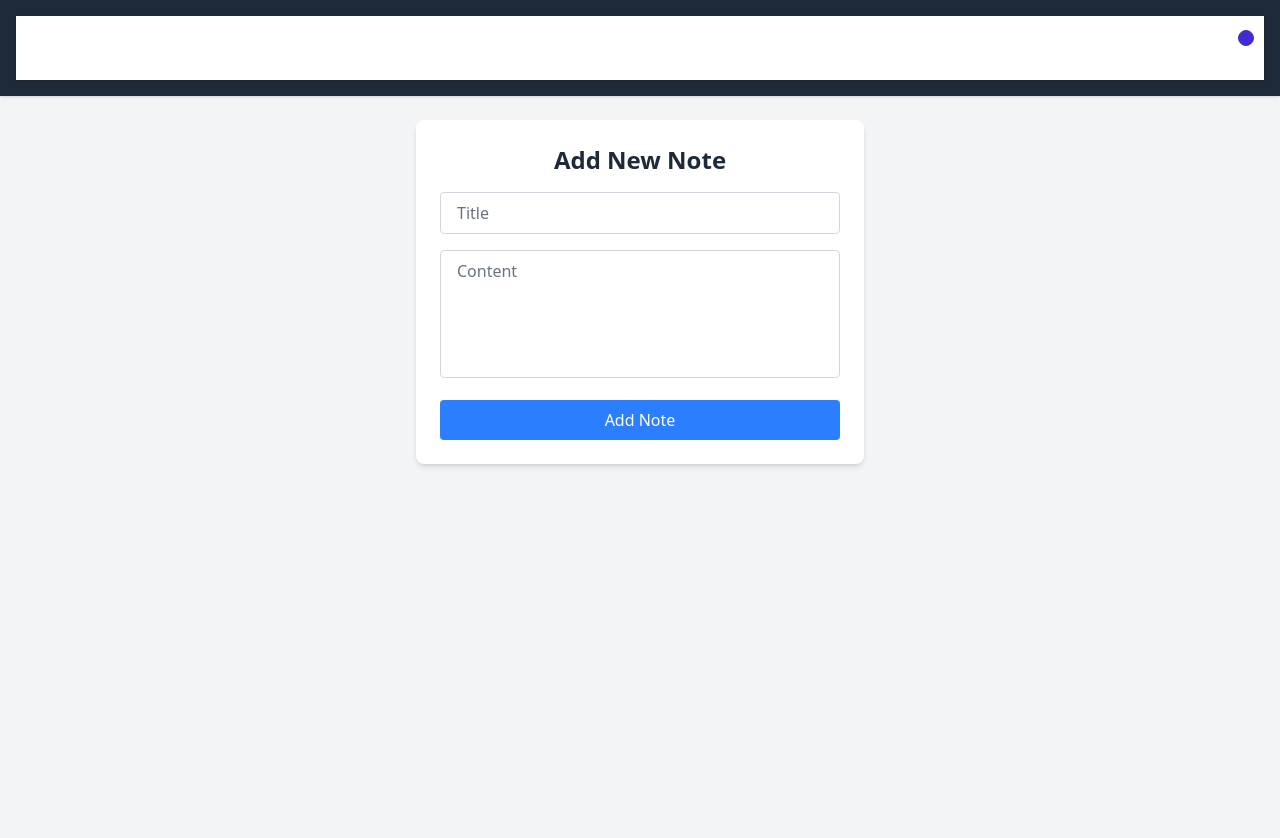
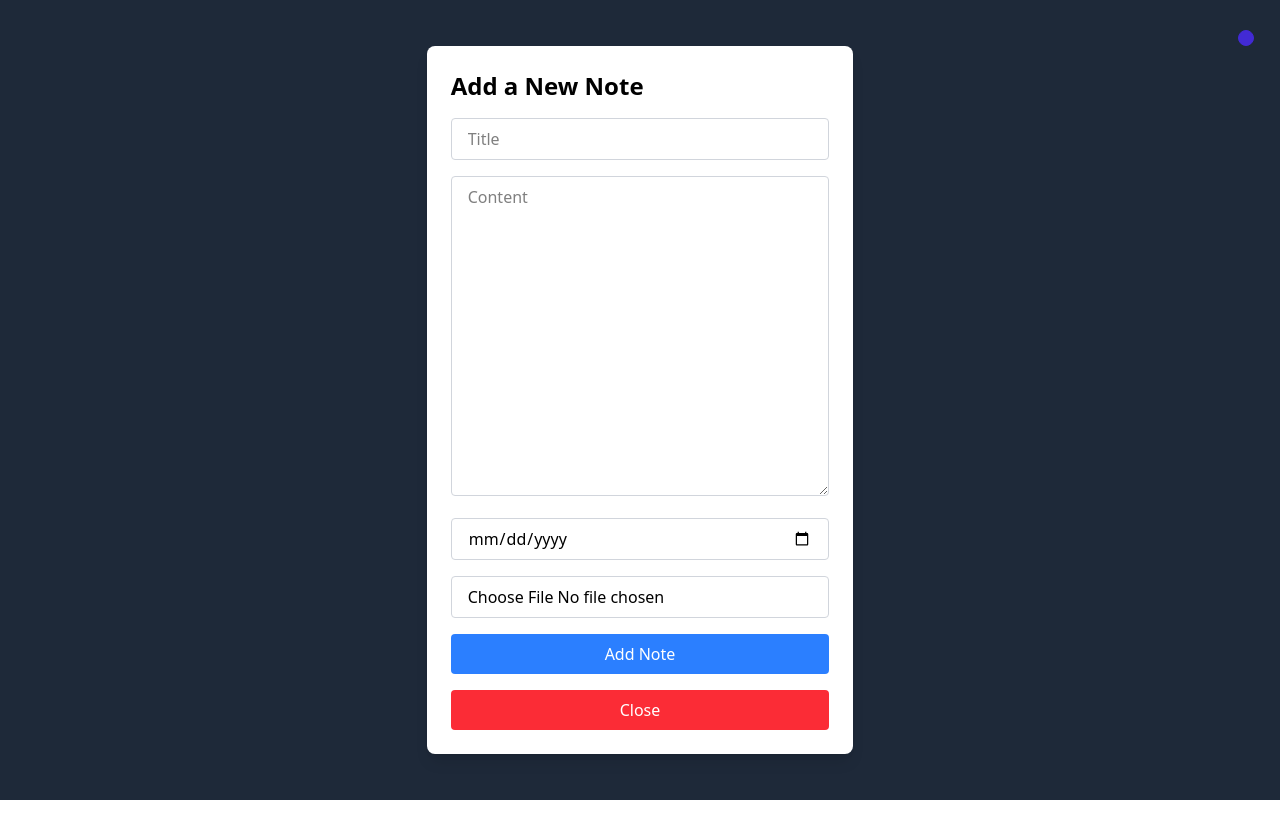
Before and after one commit to syricano/remind-me, a React (Vite) app: page /add in a window 1280 px wide. Shown: the top 838 px of the page. After the commit the page ends 800 px from the top, so only its background shows below. Built offline with nearby package versions, Linux system fonts and the light colour scheme.

Commit message:
add imgUrl to notes, and add modal

```diff
--- a/src/App.jsx
+++ b/src/App.jsx
@@ -2,7 +2,7 @@ import React from 'react';
 import { Routes, Route } from 'react-router-dom';
 import Header from './components/header';
 import Home from './components/home';
-import AddNote from './components/addNote';
+import AddNoteModal from './components/addNoteModal';
 import ViewNotes from './components/viewNotes';
 import SearchNotes from './components/searchNotes';
 import ContactUs from './components/contactUs';
@@ -20,7 +20,7 @@ const App = () => {
       <Header />
       <Routes>
         <Route index element={<Home />} />
-        <Route path="/add" element={<AddNote />} />
+        <Route path="/add" element={<AddNoteModal />} />
         <Route path="/view" element={<ViewNotes />} />
         <Route path="/view/:index" element={<ViewNote />} /> {/* View note by index */}
         <Route path="/edit/:id" element={<EditNotes />} /> {/* Edit note route */}
--- a/src/components/addNote.jsx
+++ /dev/null
@@ -1,68 +0,0 @@
-import React, { useState, useEffect } from "react";
-import { useNavigate } from "react-router-dom"; // 👈 Step 1
-
-const AddNote = () => {
-    const [notes, setNotes] = useState([]);
-    const navigate = useNavigate(); // 👈 Step 2
-
-    useEffect(() => {
-        const storedNotes = JSON.parse(localStorage.getItem("notes")) || [];
-        setNotes(storedNotes);
-    }, []);
-
-    const handleAddNote = (e) => {
-        e.preventDefault();
-
-        const today = new Date().toISOString().split("T")[0];
-
-        const newNote = {
-            title: e.target[0].value,
-            content: e.target[1].value,
-            date: today,
-        };
-
-        const updatedNotes = [...notes, newNote];
-        setNotes(updatedNotes);
-        localStorage.setItem("notes", JSON.stringify(updatedNotes));
-
-        e.target[0].value = "";
-        e.target[1].value = "";
-
-        alert("Note added successfully!");
-
-        navigate("/"); // 👈 Step 3: Redirect to homepage
-    };
-
-    return (
-        <div className="p-6 bg-gray-100 min-h-screen flex justify-center items-start">
-            <form
-                onSubmit={handleAddNote}
-                className="bg-white shadow-md rounded-lg p-6 w-full max-w-md space-y-4"
-            >
-                <h2 className="text-2xl font-bold text-gray-800 text-center">Add New Note</h2>
-
-                <input
-                    type="text"
-                    placeholder="Title"
-                    className="text-gray-800 placeholder-gray-500 bg-white border border-gray-300 rounded px-4 py-2 w-full focus:outline-none focus:ring-2 focus:ring-blue-400"
-                    required
-                />
-
-                <textarea
-                    placeholder="Content"
-                    className="text-gray-800 placeholder-gray-500 bg-white border border-gray-300 rounded px-4 py-2 w-full h-32 resize-none focus:outline-none focus:ring-2 focus:ring-blue-400"
-                    required
-                ></textarea>
-
-                <button
-                    type="submit"
-                    className="bg-blue-500 text-white font-medium py-2 px-4 rounded w-full hover:bg-blue-600 transition"
-                >
-                    Add Note
-                </button>
-            </form>
-        </div>
-    );
-};
-
-export default AddNote;
--- /dev/null
+++ b/src/components/addNoteModal.jsx
@@ -0,0 +1,117 @@
+import React, { useState } from "react";
+
+const AddNoteModal = ({ closeModal, addNote }) => {
+  const [title, setTitle] = useState("");
+  const [content, setContent] = useState("");
+  const [date, setDate] = useState(""); // The selected date
+  const [image, setImage] = useState(null); // Image (optional)
+
+  const randomImages = [
+    "https://picsum.photos/200/300?random1",
+    "https://picsum.photos/200/300?random2",
+    "https://picsum.photos/200/300?random3",
+    "https://picsum.photos/200/300?random4",
+  ]; // Replace with your list of image URLs
+
+  const handleImageChange = (e) => {
+    const file = e.target.files[0];
+    if (file) {
+      const reader = new FileReader();
+      reader.onloadend = () => {
+        setImage(reader.result); // Set the image as a base64 string
+      };
+      reader.readAsDataURL(file);
+    }
+  };
+
+  const handleSubmit = (e) => {
+    e.preventDefault();
+
+    // Validation
+    if (!title || !content) {
+      alert("Title and Content are required.");
+      return;
+    }
+
+    if (!date) {
+      alert("Please select a valid date.");
+      return;
+    }
+
+    const newNote = {
+      id: Date.now(), // Use timestamp as unique ID
+      title,
+      content,
+      date,
+      image: image || randomImages[Math.floor(Math.random() * randomImages.length)], // Use a random image if no image is uploaded
+    };
+
+    addNote(newNote);
+    closeModal();
+  };
+
+  return (
+    <div className="modal-overlay fixed inset-0 bg-gray-800 bg-opacity-50 flex items-center justify-center">
+      <div className="modal-container bg-white p-6 rounded-lg shadow-lg w-full sm:w-11/12 md:w-3/4 lg:w-1/3">
+        <h2 className="text-2xl font-semibold mb-4 text-black">Add a New Note</h2>
+
+        <form onSubmit={handleSubmit} className="space-y-4">
+          {/* Title */}
+          <input
+            type="text"
+            placeholder="Title"
+            value={title}
+            onChange={(e) => setTitle(e.target.value)}
+            className="w-full px-4 py-2 border border-gray-300 rounded text-black"
+            required
+          />
+
+          {/* Content */}
+          <textarea
+            placeholder="Content"
+            value={content}
+            onChange={(e) => setContent(e.target.value)}
+            className="w-full sm:w-full md:w-full lg:w-full xl:w-full h-32 sm:h-40 md:h-48 lg:h-64 xl:h-80 px-4 py-2 border border-gray-300 rounded text-black"
+            required
+          />
+
+          {/* Date Picker */}
+          <input
+            type="date"
+            value={date}
+            onChange={(e) => setDate(e.target.value)}
+            min={new Date().toISOString().split("T")[0]} // Disable past dates
+            max={new Date(new Date().setFullYear(new Date().getFullYear() + 1)).toISOString().split("T")[0]} // Disable dates more than a year in the future
+            onClick={(e) => e.target.showPicker()}
+            className="w-full px-4 py-2 border border-gray-300 rounded text-black"
+            required
+          />
+
+          {/* Image Upload (Optional) */}
+          <input
+            type="file"
+            onChange={handleImageChange}
+            className="w-full px-4 py-2 border border-gray-300 rounded text-black"
+          />
+
+          {/* Submit Button */}
+          <button
+            type="submit"
+            className="w-full bg-blue-500 text-white px-4 py-2 rounded hover:bg-blue-600"
+          >
+            Add Note
+          </button>
+        </form>
+
+        <button
+          onClick={closeModal}
+          className="mt-4 w-full bg-red-500 text-white px-4 py-2 rounded hover:bg-red-600"
+        >
+          Close
+        </button>
+      </div>
+    </div>
+  );
+};
+
+export default AddNoteModal;
--- a/src/components/home.jsx
+++ b/src/components/home.jsx
@@ -1,40 +1,50 @@
 import React, { useState, useEffect } from "react";
 import { Link } from "react-router-dom";
 import Footer from "./footer";
+import AddNoteModal from "./addNoteModal";
 
 const Home = () => {
   const [notes, setNotes] = useState([]);
+  const [isModalOpen, setIsModalOpen] = useState(false);
 
   useEffect(() => {
     const savedNotes = JSON.parse(localStorage.getItem("notes")) || [];
     setNotes(savedNotes);
   }, []);
 
-  const handleDeleteNote = (index) => {
-    const updatedNotes = notes.filter((_, i) => i !== index); // Filter out the note to delete
+  const handleDeleteNote = (id) => {
+    const updatedNotes = notes.filter(note => note.id !== id);
     setNotes(updatedNotes);
-    localStorage.setItem("notes", JSON.stringify(updatedNotes)); // Update localStorage
+    localStorage.setItem("notes", JSON.stringify(updatedNotes));
   };
 
+  const addNote = (newNote) => {
+    const updatedNotes = [...notes, newNote];
+    setNotes(updatedNotes);
+    localStorage.setItem("notes", JSON.stringify(updatedNotes));
+  };
+
+  const openModal = () => setIsModalOpen(true);
+  const closeModal = () => setIsModalOpen(false);
+
   return (
-    <div className="flex flex-col items-center justify-center h-screen bg-gray-100 text-gray-800 w-full">
+    <div className="p-6 bg-white gradient-to-r from-blue-100 to-blue-200 min-h-screen">
       <h1 className="text-4xl font-bold mb-4 text-center text-gray-900">Welcome to Remind-Me Application</h1>
       <p className="text-lg mb-8 text-center text-gray-600">Your personal note-taking application.</p>
 
-      <div className="grid center grid-cols-1 sm:grid-cols-2 md:grid-cols-3 lg:grid-cols-4 xl:grid-cols-5 p-5 gap-4 min-w">
-        <Link
-          to="/Add"
+      <div className="grid grid-cols-1 sm:grid-cols-2 md:grid-cols-3 gap-4 max-w-4xl mx-auto mb-6">
+        <button
+          onClick={openModal}
           className="text-center w-full mt-4 bg-blue-500 text-white px-4 py-2 rounded hover:bg-blue-600"
         >
           Add a Note
-        </Link>
+        </button>
         <Link
           to="/view"
           className="text-center w-full mt-4 bg-green-500 text-white px-4 py-2 rounded hover:bg-green-600"
         >
           View Notes
         </Link>
-
         <Link
           to="/search"
           className="text-center w-full mt-4 bg-purple-500 text-white px-4 py-2 rounded hover:bg-purple-600"
@@ -44,33 +54,36 @@ const Home = () => {
       </div>
 
       <h2 className="text-2xl font-bold text-center mt-8 mb-4 text-gray-900">Stored Notes</h2>
-      <div className="w-full max-w-md mx-auto">
+      <div className="w-full max-w-7xl mx-auto grid grid-cols-1 sm:grid-cols-2 md:grid-cols-3 lg:grid-cols-4 gap-6">
         {notes.length === 0 ? (
           <p className="text-center text-gray-500">No notes available.</p>
         ) : (
-          notes.map((note, index) => (
+          notes.map((note) => (
             <div
-              key={index}
-              className="bg-white border-l-4 border-blue-500 p-4 shadow-md rounded-lg transition duration-200 hover:shadow-lg mb-4"
+              key={note.id}
+              className="bg-white border-l-4 border-blue-500 p-4 shadow-md rounded-lg transition duration-200 hover:shadow-lg"
             >
-              {/* Note Title as a Link */}
               <Link
-                to={`/view/${index}`}
+                to={`/view`}
                 className="text-xl font-semibold text-blue-700 mb-2 hover:text-blue-900 block"
               >
                 {note.title}
               </Link>
               <p className="text-gray-700">{note.content}</p>
-              {/* Edit button */}
+              <p className="text-gray-500 text-sm">{note.date}</p>
+
+              {note.image && (
+                <img src={note.image} alt="Note" className="w-full h-64 object-cover mt-2 rounded" />
+              )}
+
               <Link
-                to={`/edit/${index}`}
+                to={`/edit/${note.id}`}
                 className="mt-4 inline-block text-blue-500 hover:text-blue-700 mr-4"
               >
                 Edit
               </Link>
-              {/* Delete button */}
               <button
-                onClick={() => handleDeleteNote(index)}
+                onClick={() => handleDeleteNote(note.id)}
                 className="mt-4 inline-block text-red-500 hover:text-red-700"
               >
                 Delete
@@ -80,6 +93,7 @@ const Home = () => {
         )}
       </div>
 
+      {isModalOpen && <AddNoteModal closeModal={closeModal} addNote={addNote} />}
       <Footer />
     </div>
   );
```
Also changed, not shown: src/components/viewNote.jsx (+12 -4 lines), src/components/viewNotes.jsx (+8 -3 lines).
